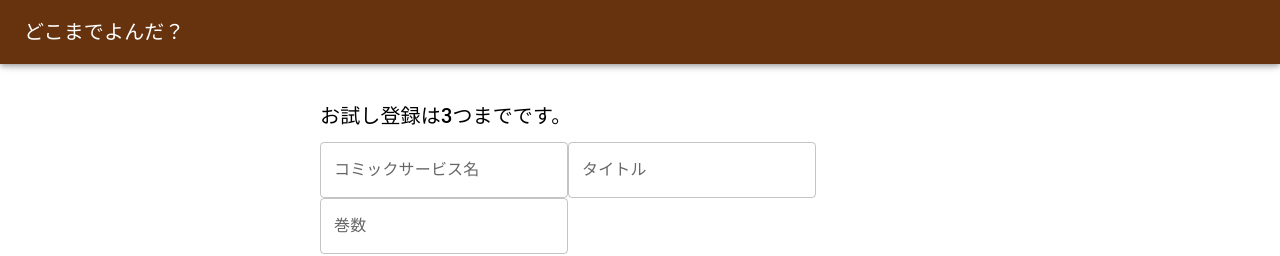
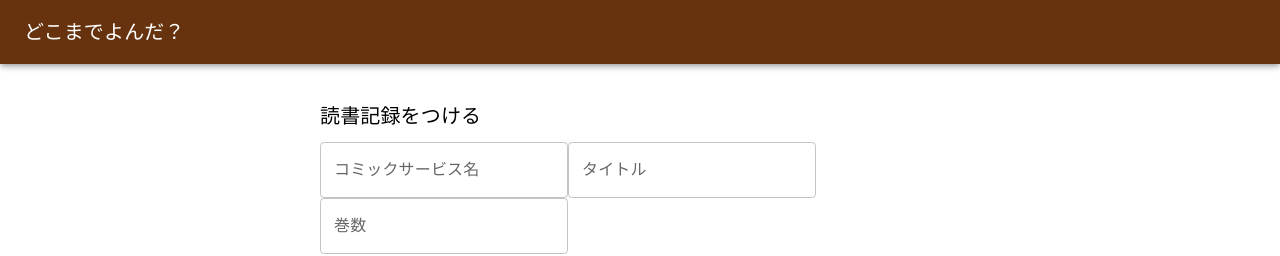
Before and after one commit to kana2212/ComicLogAPI, a React (Create React App) app in the folder frontend/: page /logpage in a window 1280 px wide. Shown: the top 256 px of the page. Built offline with nearby package versions, Linux system fonts and the light colour scheme.

Commit message:
文章変更

```diff
--- a/frontend/src/component/pages/LogPage.jsx
+++ b/frontend/src/component/pages/LogPage.jsx
@@ -14,7 +14,7 @@ export const LogPage = () => {
           <HeaderLayout />
         </Link>
         <Typography variant="h6" sx={{ paddingBottom: "10px" }}>
-          お試し登録は3つまでです。
+          読書記録をつける
         </Typography>
         <CreateComicInput />
       </div>
```
